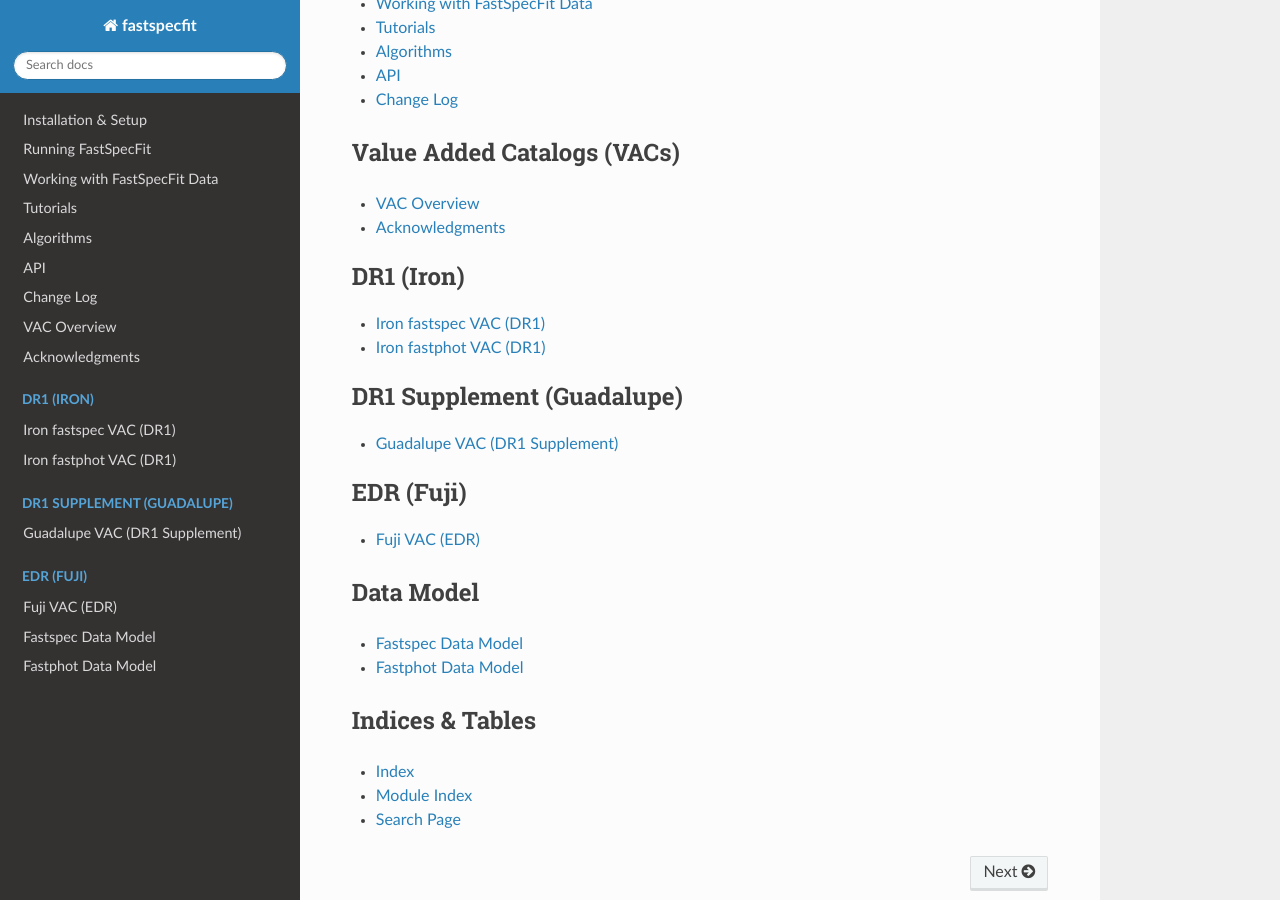
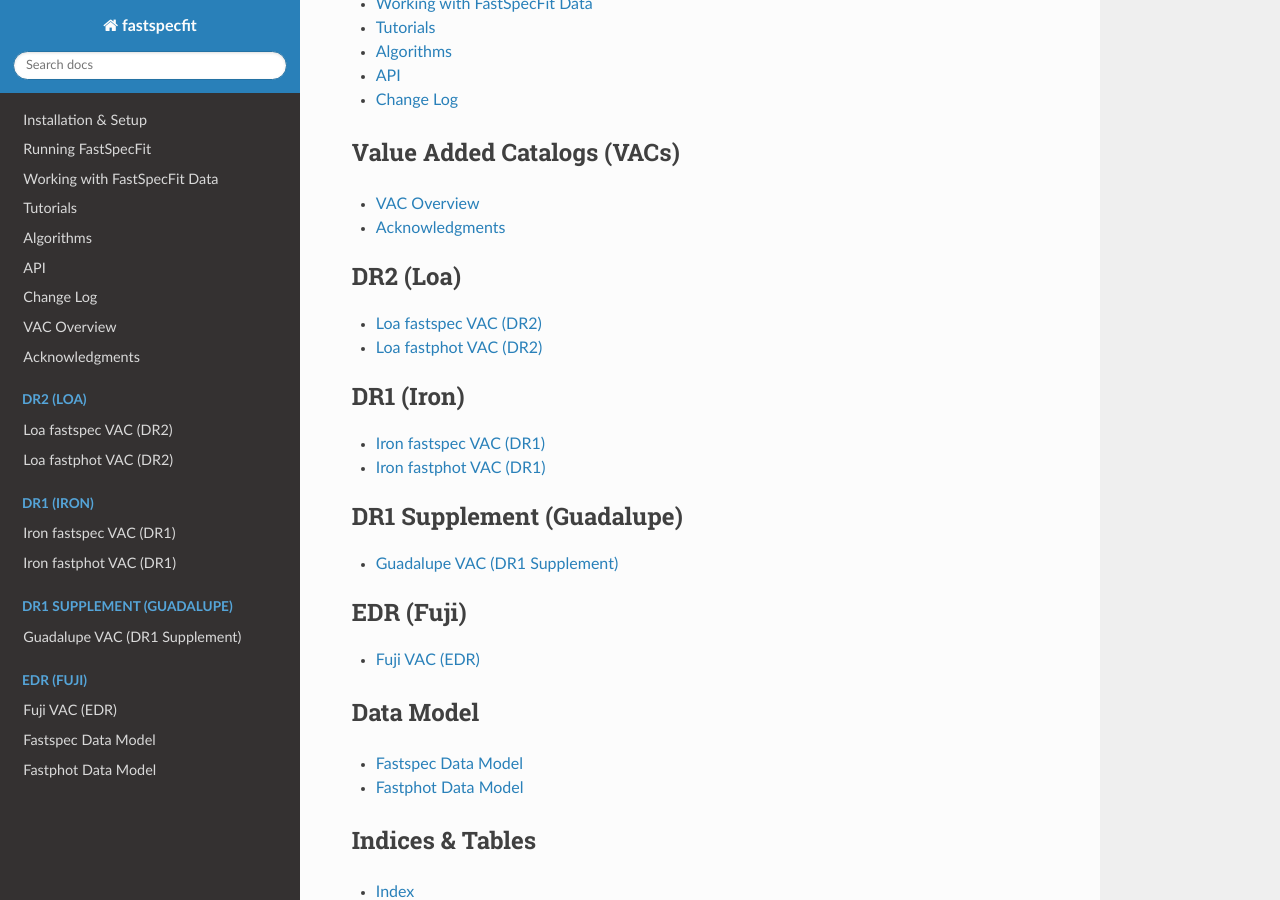
Before and after one commit to desihub/fastspecfit, a Sphinx documentation site: the page built from doc/index.rst, in a window 1280 px wide and 900 px high, scrolled down 733 px. Built offline with Sphinx 7.4.7 and the Read the Docs theme 3.1.0, drawn with Linux system fonts in a browser that asks for light colours; the version number could not be read and is left out; part of the change alters nothing that is shown.

Commit message:
add Loa/DR2 fastspec and fastphot VAC stubs
Co-Authored-By: Claude Sonnet 4.6 <noreply@anthropic.com>

```diff
--- a/doc/index.rst
+++ b/doc/index.rst
@@ -46,6 +46,13 @@ Value Added Catalogs (VACs)
 
 .. toctree::
    :maxdepth: 1
+   :caption: DR2 (Loa)
+
+   loa.rst
+   loa-fastphot.rst
+
+.. toctree::
+   :maxdepth: 1
    :caption: DR1 (Iron)
 
    iron.rst
--- /dev/null
+++ b/doc/loa-fastphot.rst
@@ -0,0 +1,132 @@
+.. _loa fastphot vac:
+
+Loa fastphot VAC (DR2)
+======================
+
+.. contents:: Contents
+    :depth: 3
+
+Overview
+--------
+
+This page describes the ``Loa`` fastphot value-added catalog, which contains
+photometry-only continuum fitting results and will be publicly released as part
+of `DESI Data Release 2 (DESI/DR2)`_. For the companion full spectrophotometric
+catalog, see the :ref:`Loa fastspec VAC<loa fastspec vac>`.
+
+Please refer to the :ref:`acknowledgments` section for the conditions for using
+this VAC.
+
+.. note::
+
+   We only document the *latest* version of this VAC here; please see below for
+   information regarding :ref:`previous versions<previous versions - loa fastphot>`.
+
+Data Content & Access
+---------------------
+
+Data from the ``Loa`` fastphot VAC can be accessed at any of the following links:
+
+============================ ==================================================================
+Data url                     TBD
+`NERSC`_ (for collaborators) TBD
+============================ ==================================================================
+
+For more information regarding the content and organization of the VAC, please
+click on the following links:
+
+* :ref:`Healpix Catalogs<healpix catalogs>`
+* :ref:`Merged Catalogs<merged catalogs>`
+* :ref:`Sample Selection<sample selection>`
+* :ref:`Updated QSO Redshifts<qso redshifts loa fastphot>`
+
+.. _`qso redshifts loa fastphot`:
+
+Updated QSO Redshifts
+---------------------
+
+The QSO redshift corrections applied to this VAC are identical to those used in
+the :ref:`Loa fastspec VAC<loa fastspec vac>`; refer to that page for the
+algorithm description and per-catalog correction counts.
+
+Summary Statistics
+------------------
+
+The following tables summarize the size and number of targets in each merged
+catalog, organized by survey and program.
+
+TBD
+
+Code & Template Versions
+------------------------
+
+The following tables document the code versions and environment variables used
+to produce this VAC. For details regarding the revision history of
+``FastSpecFit``, please see the `change log`_.
+
+Note that the tagged dependencies can be retrieved from any FITS file with the
+following bit of code::
+
+  import fitsio
+  from desiutil.depend import Dependencies
+  codever = Dependencies(fitsio.read_header('/path/to/fastspecfit/file.fits', ext=0))
+  for codename, version in codever.items():
+      print(codename, version)
+
+.. rst-class:: columns
+
+================ ==========
+Software Package Version(s)
+================ ==========
+python           TBD
+numpy            TBD
+scipy            TBD
+astropy          TBD
+yaml             TBD
+matplotlib       TBD
+fitsio           TBD
+mpi4py           TBD
+healpy           TBD
+desiutil         TBD
+desispec         TBD
+desitarget       TBD
+speclite         TBD
+fastspecfit      TBD
+================ ==========
+
+.. rst-class:: columns
+
+==================== ============================================================
+Environment Variable Value
+==================== ============================================================
+DESI_ROOT            /global/cfs/cdirs/desi
+DUST_DIR             TBD
+FPHOTO_DIR           TBD
+FTEMPLATES_DIR       /dvs_ro/cfs/cdirs/desi/public/external/templates/fastspecfit
+FTEMPLATES_FILE      TBD (see `README.txt`_)
+==================== ============================================================
+
+.. _previous versions - loa fastphot:
+
+Notes & Known Issues
+--------------------
+
+v1.0 (latest release)
+~~~~~~~~~~~~~~~~~~~~~~
+
+* Release date: TBD
+* ``FastSpecFit`` version: TBD
+* Templates: TBD (see `README.txt`_).
+* Notes:
+
+  * Initial release of the ``Loa`` fastphot VAC.
+
+* Known issues:
+
+  * None at this time.
+
+.. _`DESI Data Release 2 (DESI/DR2)`: https://data.desi.lbl.gov/doc/releases/dr2
+.. _`NERSC`: https://nersc.gov
+.. _`open a ticket`: https://github.com/desihub/fastspecfit/issues
+.. _`change log`: https://github.com/desihub/fastspecfit/blob/main/doc/changes.rst
+.. _`README.txt`: https://data.desi.lbl.gov/public/external/templates/fastspecfit/README.txt
--- /dev/null
+++ b/doc/loa.rst
@@ -0,0 +1,129 @@
+.. _loa vac:
+.. _loa fastspec vac:
+
+Loa fastspec VAC (DR2)
+======================
+
+.. contents:: Contents
+    :depth: 3
+
+Overview
+--------
+
+This page describes the ``Loa`` fastspec value-added catalog, which contains
+full spectrophotometric fitting results (continuum + emission lines) and will
+be publicly released as part of `DESI Data Release 2 (DESI/DR2)`_. For the
+companion photometry-only catalog, see the :ref:`Loa fastphot VAC<loa fastphot vac>`.
+
+Please refer to the :ref:`acknowledgments` section for the conditions for using
+this VAC.
+
+.. note::
+
+   We only document the *latest* version of this VAC here; please see below for
+   information regarding :ref:`previous versions<previous versions - loa>`.
+
+Data Content & Access
+---------------------
+
+Data from the ``Loa`` fastspec VAC can be accessed at any of the following links:
+
+============================ ==================================================================
+Data url                     TBD
+`NERSC`_ (for collaborators) TBD
+============================ ==================================================================
+
+For more information regarding the content and organization of the VAC, please
+click on the following links:
+
+* :ref:`Healpix Catalogs<healpix catalogs>`
+* :ref:`Merged Catalogs<merged catalogs>`
+* :ref:`Sample Selection<sample selection>`
+* :ref:`Updated QSO Redshifts<qso redshifts>`
+
+Summary Statistics
+------------------
+
+The following tables summarize the size and number of targets in each merged
+catalog, organized by survey and program.
+
+TBD
+
+The following tables summarize the number of QSO targets whose redshift has been
+updated using the procedure documented :ref:`here<qso redshifts>`.
+
+TBD
+
+Code & Template Versions
+------------------------
+
+The following tables document the code versions and environment variables used
+to produce this VAC. For details regarding the revision history of
+``FastSpecFit``, please see the `change log`_.
+
+Note that the tagged dependencies can be retrieved from any FITS file with the
+following bit of code::
+
+  import fitsio
+  from desiutil.depend import Dependencies
+  codever = Dependencies(fitsio.read_header('/path/to/fastspecfit/file.fits', ext=0))
+  for codename, version in codever.items():
+      print(codename, version)
+
+.. rst-class:: columns
+
+================ ==========
+Software Package Version(s)
+================ ==========
+python           TBD
+numpy            TBD
+scipy            TBD
+astropy          TBD
+yaml             TBD
+matplotlib       TBD
+fitsio           TBD
+mpi4py           TBD
+healpy           TBD
+desiutil         TBD
+desispec         TBD
+desitarget       TBD
+speclite         TBD
+fastspecfit      TBD
+================ ==========
+
+.. rst-class:: columns
+
+==================== ============================================================
+Environment Variable Value
+==================== ============================================================
+DESI_ROOT            /global/cfs/cdirs/desi
+DUST_DIR             TBD
+FPHOTO_DIR           TBD
+FTEMPLATES_DIR       /dvs_ro/cfs/cdirs/desi/public/external/templates/fastspecfit
+FTEMPLATES_FILE      TBD (see `README.txt`_)
+==================== ============================================================
+
+.. _previous versions - loa:
+
+Notes & Known Issues
+--------------------
+
+v1.0 (latest release)
+~~~~~~~~~~~~~~~~~~~~~~
+
+* Release date: TBD
+* ``FastSpecFit`` version: TBD
+* Templates: TBD (see `README.txt`_).
+* Notes:
+
+  * Initial release of the ``Loa`` fastspec VAC.
+
+* Known issues:
+
+  * None at this time.
+
+.. _`DESI Data Release 2 (DESI/DR2)`: https://data.desi.lbl.gov/doc/releases/dr2
+.. _`NERSC`: https://nersc.gov
+.. _`open a ticket`: https://github.com/desihub/fastspecfit/issues
+.. _`change log`: https://github.com/desihub/fastspecfit/blob/main/doc/changes.rst
+.. _`README.txt`: https://data.desi.lbl.gov/public/external/templates/fastspecfit/README.txt
```
